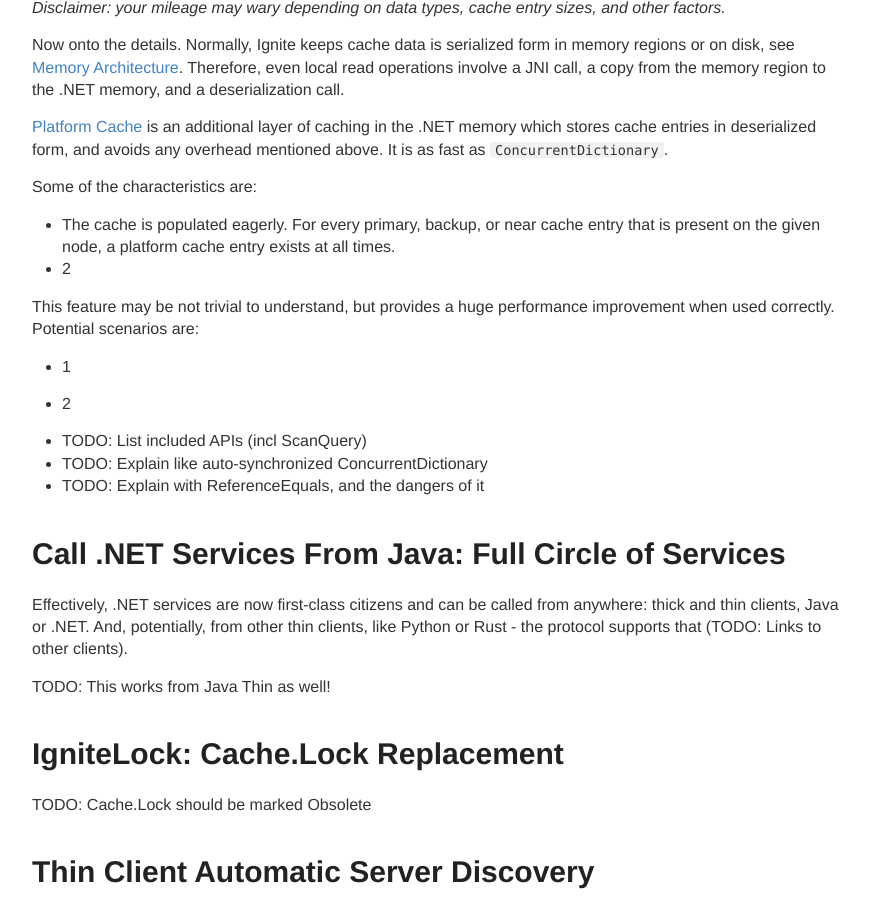
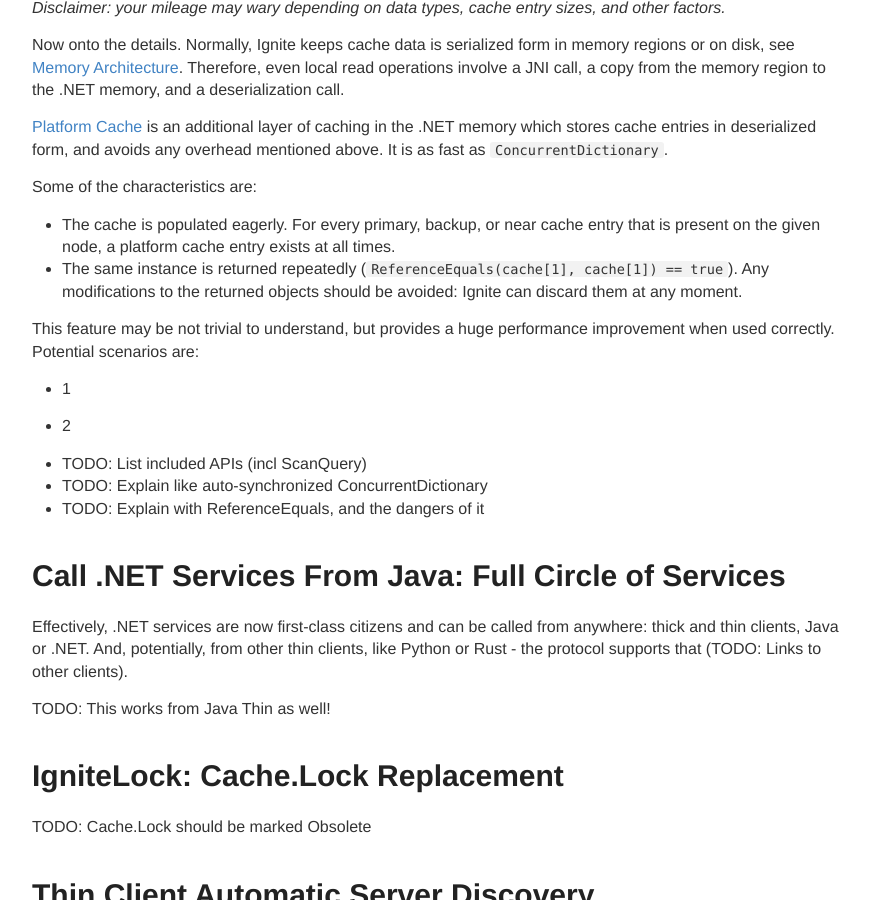
Before and after one commit to ptupitsyn/ptupitsyn.github.io, a Jekyll site: the page built from _posts/2020-10-26-Whats-New-In-Ignite-Net-2.9.md, in a window 1280 px wide and 900 px high, scrolled down 551 px. Shown: the whole window, without its empty margins (203-1073 px from the left). Built offline with Jekyll 4.4.1, drawn with Linux system fonts in a browser that asks for light colours; comment, search, counter and statistics services are not loaded.

Commit message:
wip platform cache

```diff
--- a/_posts/2020-10-26-Whats-New-In-Ignite-Net-2.9.md
+++ b/_posts/2020-10-26-Whats-New-In-Ignite-Net-2.9.md
@@ -31,7 +31,7 @@
 Some of the characteristics are:
 
 * The cache is populated eagerly. For every primary, backup, or near cache entry that is present on the given node, a platform cache entry exists at all times.
-* 2
+* The same instance is returned repeatedly (`ReferenceEquals(cache[1], cache[1]) == true`). Any modifications to the returned objects should be avoided: Ignite can discard them at any moment.
 
 This feature may be not trivial to understand, but provides a huge performance improvement when used correctly. Potential scenarios are:
 
```
